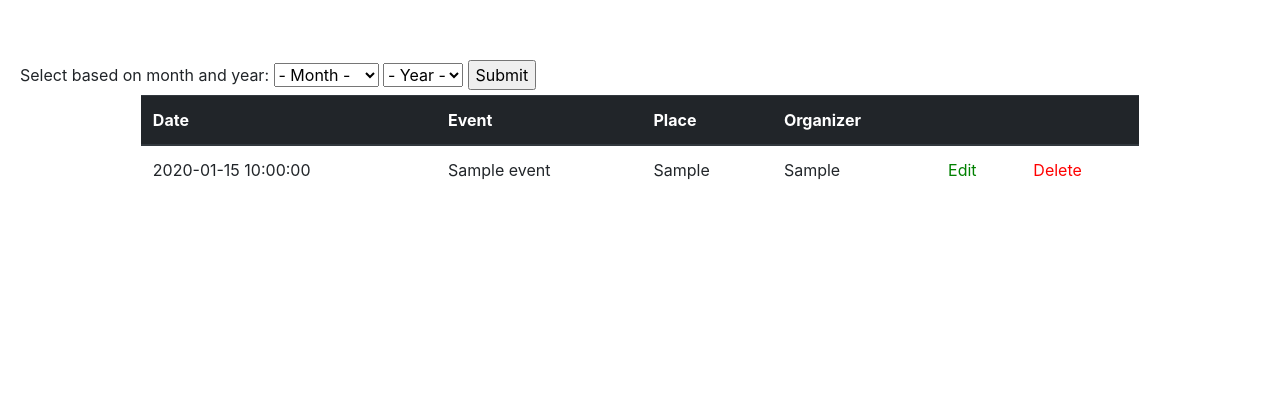
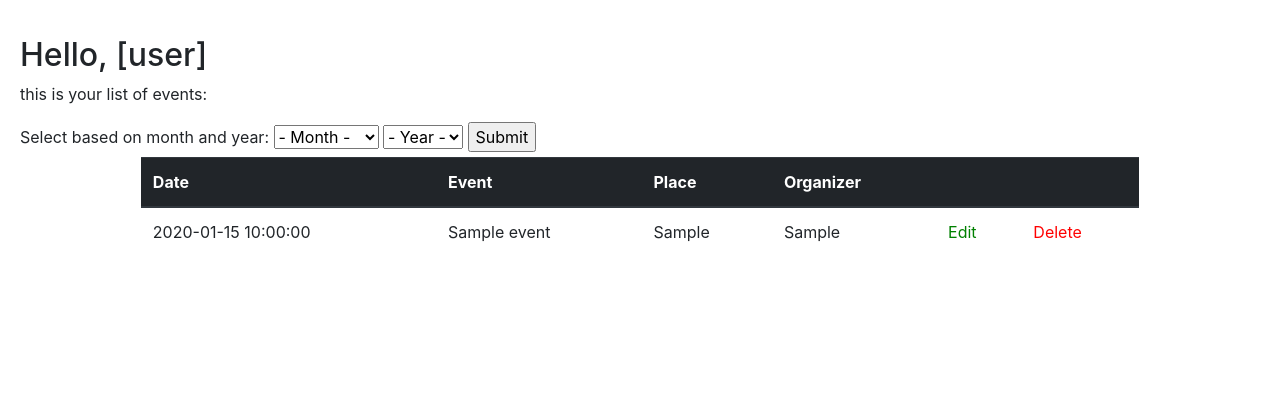
Before and after one commit to juninhopratama/event-tracker, a PHP site: page /myEvents.php in a window 1280 px wide. Shown: the part 56-476 px from the top of the page. Run offline with PHP 8.4, Linux system fonts and the light colour scheme; tables that the repository leaves empty or names only in its code hold one stand-in row (values such as "Sample post"); some libraries are stand-ins or nearby versions.

Commit message:
ngedit myEvents.php

```diff
--- a/myEvents.php
+++ b/myEvents.php
@@ -15,6 +15,7 @@ include "action.php";
     body{
       margin:20px;
     }
+
   </style>
   </head>
 
@@ -42,6 +43,8 @@ include "action.php";
     <br />
     <br />
     <br />
+    <h2> Hello, [user] </h2>
+    <p> this is your list of events:
     <br />
 
     <form action="landigpage.php" method="get">
```
